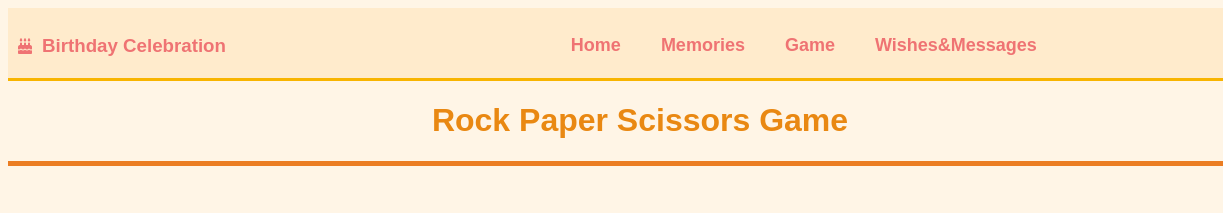
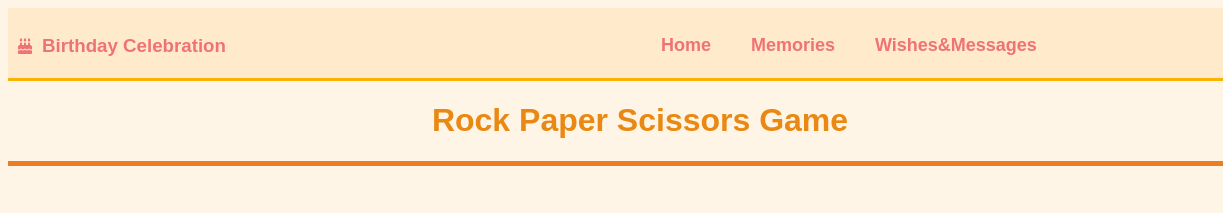
Before and after one commit to kaushik9859/BirthDay-project, a plain HTML site: page spsgame.html in a window 1280 px wide. Shown: the top 213 px of the page, 0-1223 px from the left. Drawn offline with nearby package versions, Linux system fonts and the light colour scheme.

Commit message:
Update spsgame.html

```diff
--- a/spsgame.html
+++ b/spsgame.html
@@ -13,7 +13,7 @@
         <div id="icon"><i class="fa-solid fa-cake-candles" style="background-color: #ffebcc;"></i><h3>Birthday Celebration</h3></div>
         <div id="items"><a href="index.html" style="text-decoration: none;height: 40px ; display: flex;align-items: center;background-color: #ffebcc;"><h5>Home</h5></a>
             <a href="memory.html" style="text-decoration: none;height: 40px ; display: flex;align-items: center; background-color: #ffebcc;"><h5>Memories</h5></a>
-            <a href="spsgame.html" style="text-decoration: none;height: 40px ; display: flex;align-items: center;background-color: #ffebcc;"><h5>Game</h5></a>
+<!--             <a href="spsgame.html" style="text-decoration: none;height: 40px ; display: flex;align-items: center;background-color: #ffebcc;"><h5>Game</h5></a> -->
             <a href="wish.html" style="text-decoration: none;height: 40px ; display: flex;align-items: center;background-color: #ffebcc;"><h5>Wishes&Messages</h5></a>
             </div>
         <div id="user"><img src="designer.png"></div>
```
